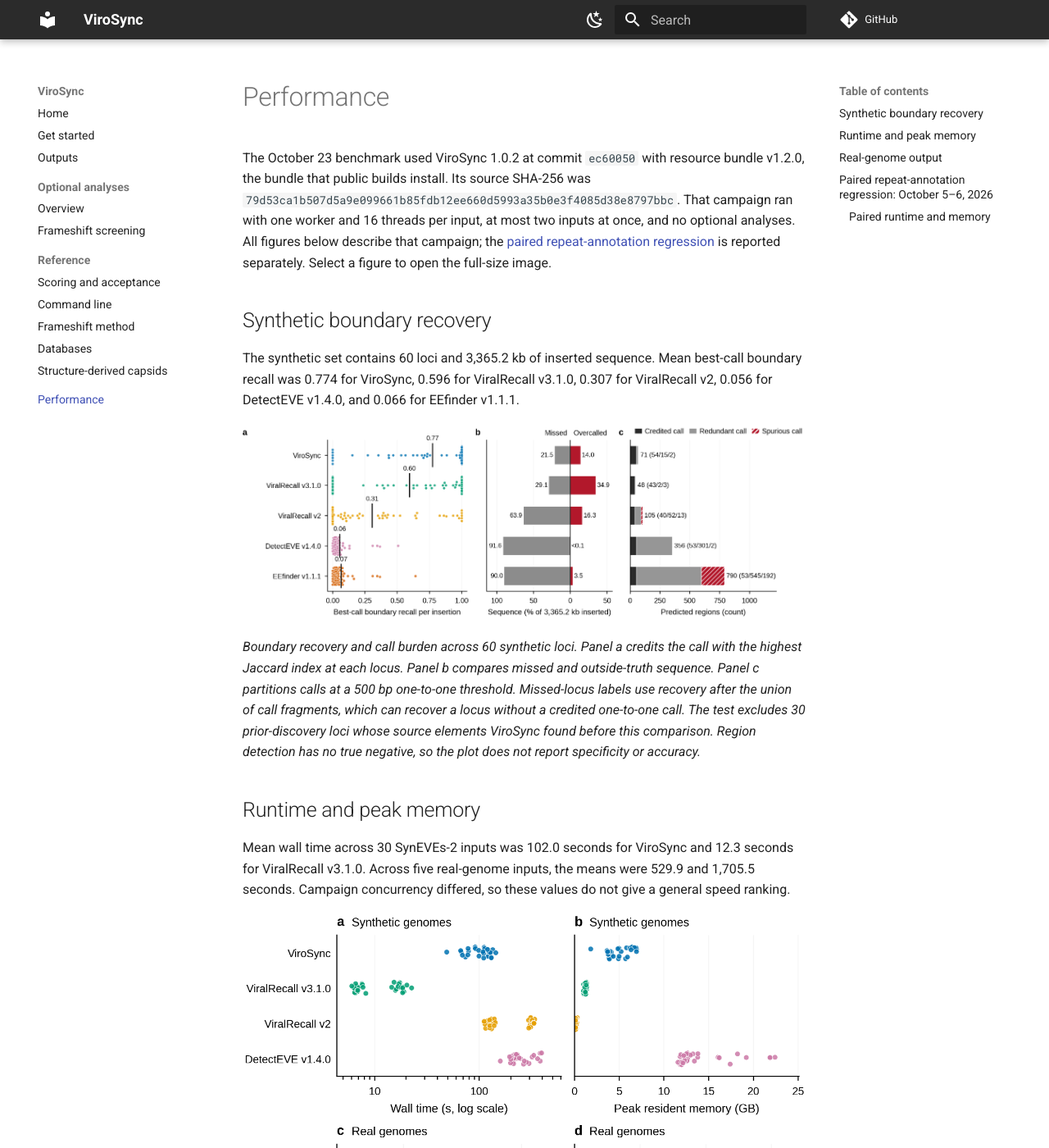
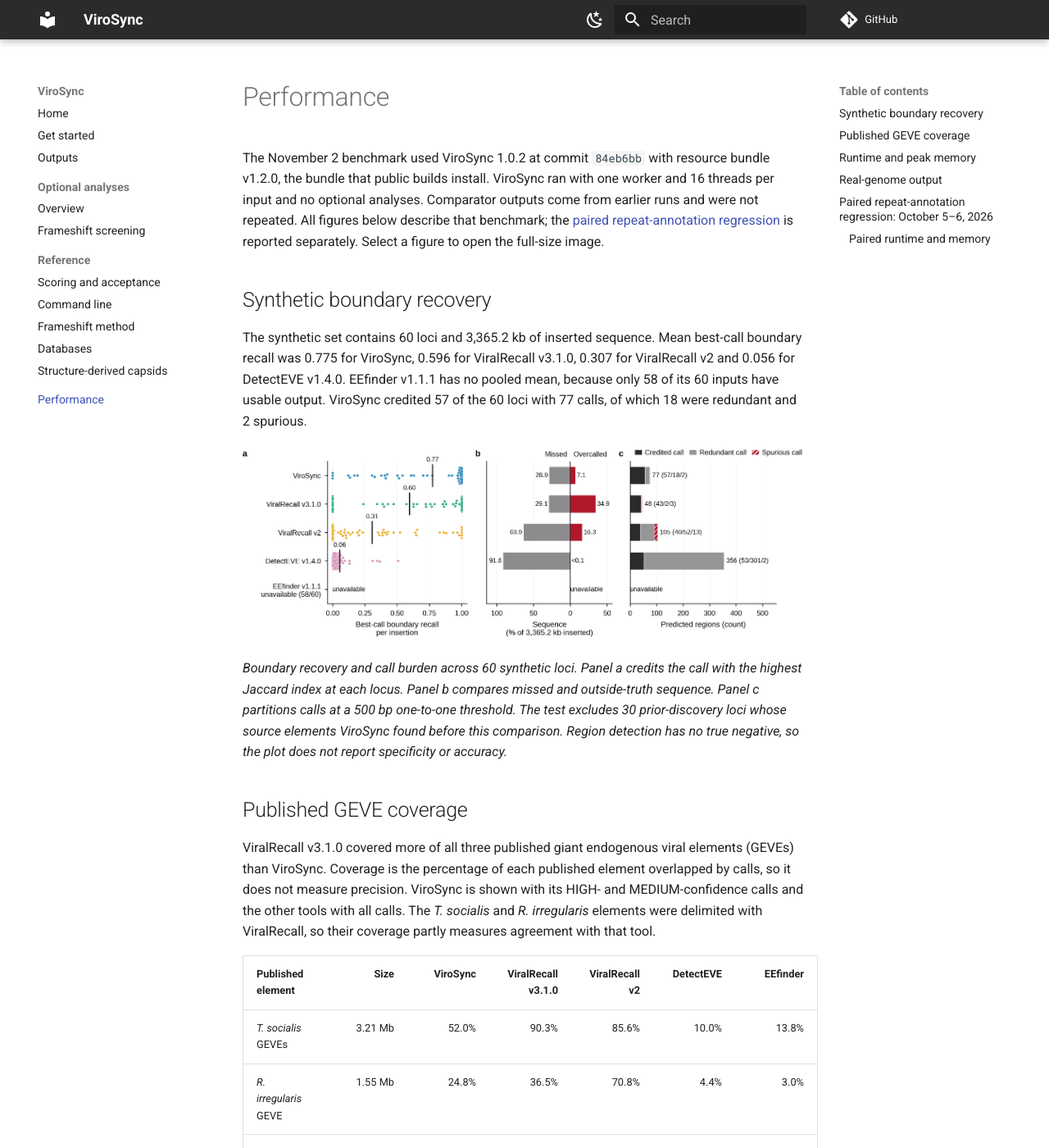
Before and after one commit to NeLLi-team/virosync, an MkDocs documentation site: the page built from docs/performance.md, in a window 1280 px wide and 1400 px high. Shown: the whole window at 82% size. Built offline with MkDocs 1.6.1 and Material for MkDocs 9.7.7, drawn with Linux system fonts in a browser that asks for light colours; comment, search, counter and statistics services are not loaded; some of the changed text lies outside the part shown.

Commit message:
docs(performance): report the 84eb6bb benchmark
Update values, figures and the runtime scope, and state the published
GEVE coverage in which ViralRecall v3.1.0 leads.

```diff
--- a/docs/performance.md
+++ b/docs/performance.md
@@ -1,53 +1,67 @@
 # Performance
 
-The October 23 benchmark used ViroSync 1.0.2 at commit `ec60050` with resource
-bundle v1.2.0, the bundle that public builds install. Its source SHA-256 was
-`79d53ca1b507d5a9e099661b85fdb12ee660d5993a35b0e3f4085d38e8797bbc`.
-That campaign ran with one worker and 16 threads per input, at most two inputs
-at once, and no optional analyses. All figures below describe that campaign;
-the [paired repeat-annotation regression](#paired-repeat-annotation-regression)
-is reported separately. Select a figure to open the full-size image.
+The November 2 benchmark used ViroSync 1.0.2 at commit `84eb6bb` with resource
+bundle v1.2.0, the bundle that public builds install. ViroSync ran with one worker
+and 16 threads per input and no optional analyses. Comparator outputs come from
+earlier runs and were not repeated. All figures below describe that benchmark; the
+[paired repeat-annotation regression](#paired-repeat-annotation-regression) is
+reported separately. Select a figure to open the full-size image.
 
 ## Synthetic boundary recovery
 
 The synthetic set contains 60 loci and 3,365.2 kb of inserted sequence. Mean
-best-call boundary recall was 0.774 for ViroSync, 0.596 for ViralRecall v3.1.0,
-0.307 for ViralRecall v2, 0.056 for DetectEVE v1.4.0, and 0.066 for EEfinder
-v1.1.1.
+best-call boundary recall was 0.775 for ViroSync, 0.596 for ViralRecall v3.1.0,
+0.307 for ViralRecall v2 and 0.056 for DetectEVE v1.4.0. EEfinder v1.1.1 has no
+pooled mean, because only 58 of its 60 inputs have usable output. ViroSync credited
+57 of the 60 loci with 77 calls, of which 18 were redundant and 2 spurious.
 
 [![Synthetic boundary recovery and call burden](assets/performance/benchmark_fig2_syn2_detection_performance.png)](assets/performance/benchmark_fig2_syn2_detection_performance.png)
 
 *Boundary recovery and call burden across 60 synthetic loci. Panel a credits
 the call with the highest Jaccard index at each locus. Panel b compares missed
 and outside-truth sequence. Panel c partitions calls at a 500 bp one-to-one
-threshold. Missed-locus labels use recovery after the union of call fragments,
-which can recover a locus without a credited one-to-one call. The test excludes
-30 prior-discovery loci whose source elements ViroSync found before this
-comparison. Region detection has no true negative,
+threshold. The test excludes 30 prior-discovery loci whose source elements
+ViroSync found before this comparison. Region detection has no true negative,
 so the plot does not report specificity or accuracy.*
+
+## Published GEVE coverage
+
+ViralRecall v3.1.0 covered more of all three published giant endogenous viral
+elements (GEVEs) than ViroSync. Coverage is the percentage of each published
+element overlapped by calls, so it does not measure precision. ViroSync is shown
+with its HIGH- and MEDIUM-confidence calls and the other tools with all calls. The
+*T. socialis* and *R. irregularis* elements were delimited with ViralRecall, so
+their coverage partly measures agreement with that tool.
+
+| Published element | Size | ViroSync | ViralRecall v3.1.0 | ViralRecall v2 | DetectEVE | EEfinder |
+| --- | ---: | ---: | ---: | ---: | ---: | ---: |
+| *T. socialis* GEVEs | 3.21 Mb | 52.0% | 90.3% | 85.6% | 10.0% | 13.8% |
+| *R. irregularis* GEVE | 1.55 Mb | 24.8% | 36.5% | 70.8% | 4.4% | 3.0% |
+| *C. reinhardtii* GEVE | 617 kb | 57.1% | 84.2% | 75.6% | 10.2% | 5.0% |
 
 ## Runtime and peak memory
 
-Mean wall time across 30 SynEVEs-2 inputs was 102.0 seconds for ViroSync and
-12.3 seconds for ViralRecall v3.1.0. Across five real-genome inputs, the means
-were 529.9 and 1,705.5 seconds. Campaign concurrency differed, so these values
-do not give a general speed ranking.
+Mean wall time across 30 SynEVEs-2 inputs was 137.0 seconds for ViroSync and
+18.9 seconds for ViralRecall v3.1.0. Across five real-genome inputs, the means
+were 689.6 and 2,039.6 seconds. Mean peak memory on the real genomes was 6.0 GB
+for ViroSync and 2.1 GB for ViralRecall v3.1.0. Each run had 16 allocated CPUs on
+the same cluster, but jobs ran on different nodes and dates, so these values do not
+give a general speed ranking.
 
 [![Runtime and peak resident memory](assets/performance/benchmark_figS1_runtime_memory_with_vr30.png)](assets/performance/benchmark_figS1_runtime_memory_with_vr30.png)
 
 *Per-input wall time and peak resident memory for 30 SynEVEs-2 inputs and five
-real-genome inputs. All tools used 16 threads or cores on the same 64-core
-host, but campaign concurrency differed. All ViroSync timings come from the
-October 23 campaign. Wall time includes contention and database caching.
-Peak RSS is shown in decimal GB for the largest single
-process, not the process tree. EEfinder is absent because its campaign used
-different load and concurrency.*
+real-genome inputs, each with 16 allocated CPUs. Wall time includes contention and
+database caching. Peak RSS is shown in decimal GB for the largest single process,
+not the process tree. EEfinder is absent because its outputs are retained from a
+campaign with different load, and ViralRecall v2 shows the two real genomes with
+comparable measurements.*
 
 ## Real-genome output
 
-ViroSync accepted 527 regions across the five real genomes. These inputs have
-no complete region-level truth set. The figure describes output burden and
-gene content, not detection accuracy.
+ViroSync accepted 609 regions across the five real genomes: 66 HIGH, 258 MEDIUM
+and 285 LOW. These inputs have no complete region-level truth set. The figure
+describes output burden and gene content, not detection accuracy.
 
 [![Real-genome candidate burden and gene composition](assets/performance/benchmark_fig3_real_burden_composition.png)](assets/performance/benchmark_fig3_real_burden_composition.png)
 
```
Also changed, not shown: docs/assets/performance/benchmark_fig2_syn2_detection_performance.png, docs/assets/performance/benchmark_fig3_real_burden_composition.png, docs/assets/performance/benchmark_figS1_runtime_memory_with_vr30.png.
